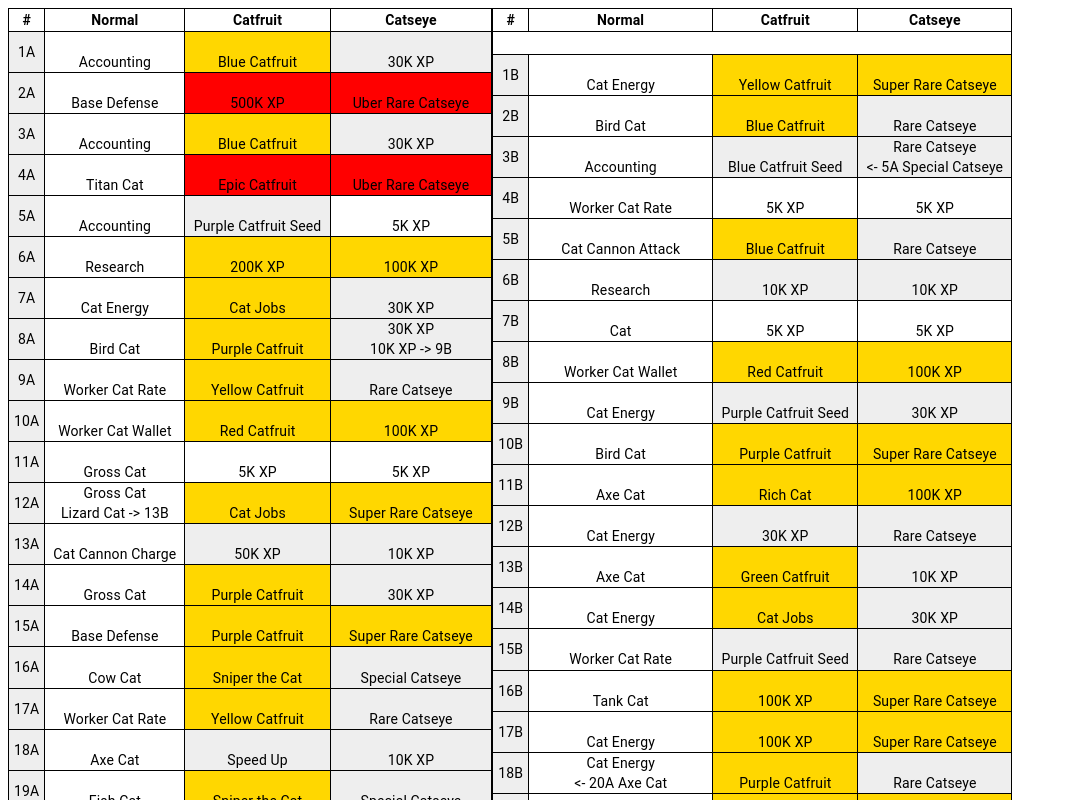
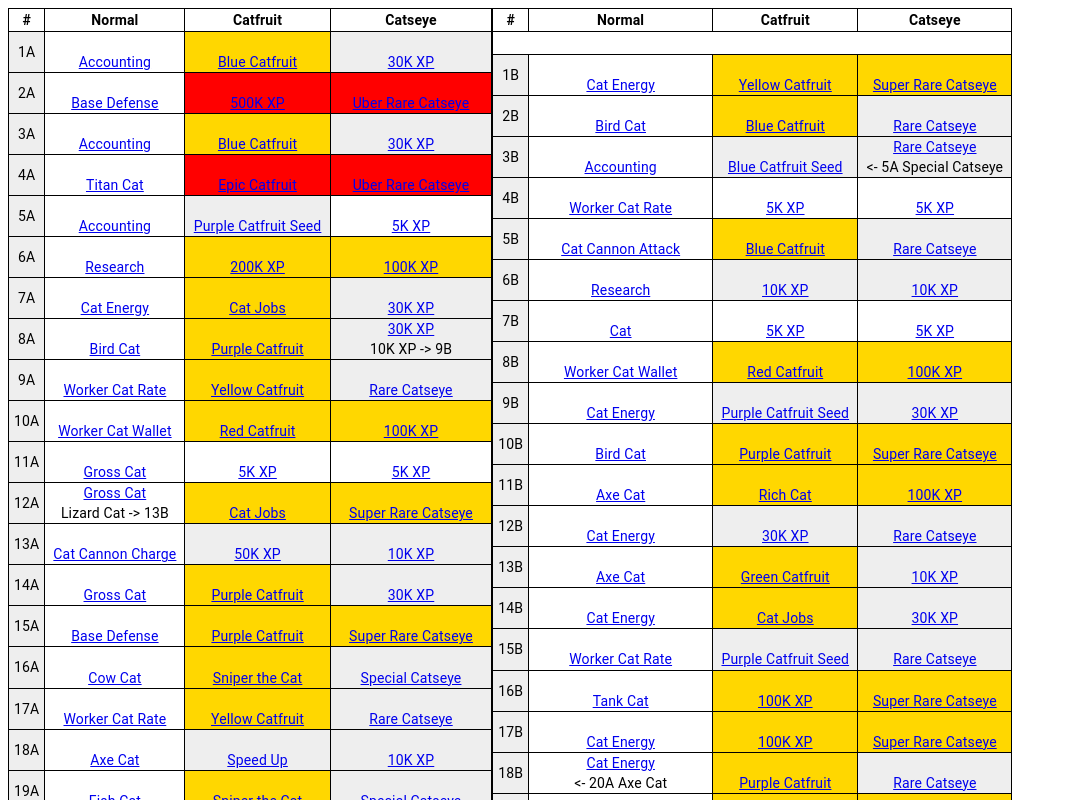
Before and after one commit to ampuri/bc-normal-seed-tracking, a React app: page /#/ in a window 1280 px wide. Shown: the top 800 px of the page, without its empty margins (0-1067 px from the left). Built offline with nearby package versions, Linux system fonts and the light colour scheme.

Commit message:
Add redirects

```diff
--- a/src/RollTable.tsx
+++ b/src/RollTable.tsx
@@ -14,7 +14,12 @@
 `;
 
 const RollTable = () => {
-  const allRolls = generateAllRolls(1, 100);
+  const urlParams = new URLSearchParams(window.location.search);
+  const initialSeed = parseInt(urlParams.get("seed")!, 10) || 1;
+  const numRolls = parseInt(urlParams.get("rolls")!, 10) || 100;
+  const allRolls = generateAllRolls(initialSeed, numRolls);
+  console.log(allRolls);
+
   const trackARolls = allRolls.map((roll) => ({
     bannerName: roll.bannerName,
     track: roll.trackA,
--- a/src/TrackTable.tsx
+++ b/src/TrackTable.tsx
@@ -56,9 +56,7 @@
   rolls: BannerTrackRolls[];
   track: "A" | "B";
 }) => {
-  console.log(rolls);
   const zippedRolls = zip(rolls.map((roll) => roll.track));
-  console.log(zippedRolls);
   return (
     <Table cellSpacing={0}>
       <thead>
@@ -85,21 +83,37 @@
                   {i + 1}
                   {track}
                 </Td>
-                {row.map((unit, j) => (
-                  <TopTd key={j} rarity={unit.rarity}>
-                    {unit.rerolledUnitName ? unit.unitName : "\u00A0"}
-                  </TopTd>
-                ))}
+                {row.map((unit, j) => {
+                  const urlParams = new URLSearchParams(window.location.search);
+                  urlParams.set("seed", unit.unitSeed.toString());
+                  const canonicalDestination = `?${urlParams.toString()}`;
+                  return (
+                    <TopTd key={j} rarity={unit.rarity}>
+                      {unit.rerolledUnitName ? (
+                        <a href={canonicalDestination}>{unit.unitName}</a>
+                      ) : (
+                        "\u00A0"
+                      )}
+                    </TopTd>
+                  );
+                })}
               </tr>
               <tr>
                 {row.map((unit, j) => {
+                  const urlParams = new URLSearchParams(window.location.search);
+                  urlParams.set("seed", unit.unitSeed.toString());
+                  const canonicalDestination = `?${urlParams.toString()}`;
                   const rerolledEntry =
                     track === "A"
                       ? `${unit.rerolledUnitName} -> ${i + 2}B`
                       : `<- ${i + 3}A ${unit.rerolledUnitName}`;
                   return (
                     <BottomTd key={j} rarity={unit.rarity}>
-                      {unit.rerolledUnitName ? rerolledEntry : unit.unitName}
+                      {unit.rerolledUnitName ? (
+                        rerolledEntry
+                      ) : (
+                        <a href={canonicalDestination}>{unit.unitName}</a>
+                      )}
                     </BottomTd>
                   );
                 })}
--- a/src/utils/seed.tsx
+++ b/src/utils/seed.tsx
@@ -11,6 +11,7 @@
   unitName: string;
   unitSeed: number;
   rerolledUnitName?: string;
+  rerolledUnitSeed?: number;
 };
 
 type BannerRolls = {
@@ -84,6 +85,7 @@
         unitName,
         unitSeed,
         rerolledUnitName,
+        rerolledUnitSeed: nextSeed,
       });
     } else {
       rolls.push({
```
